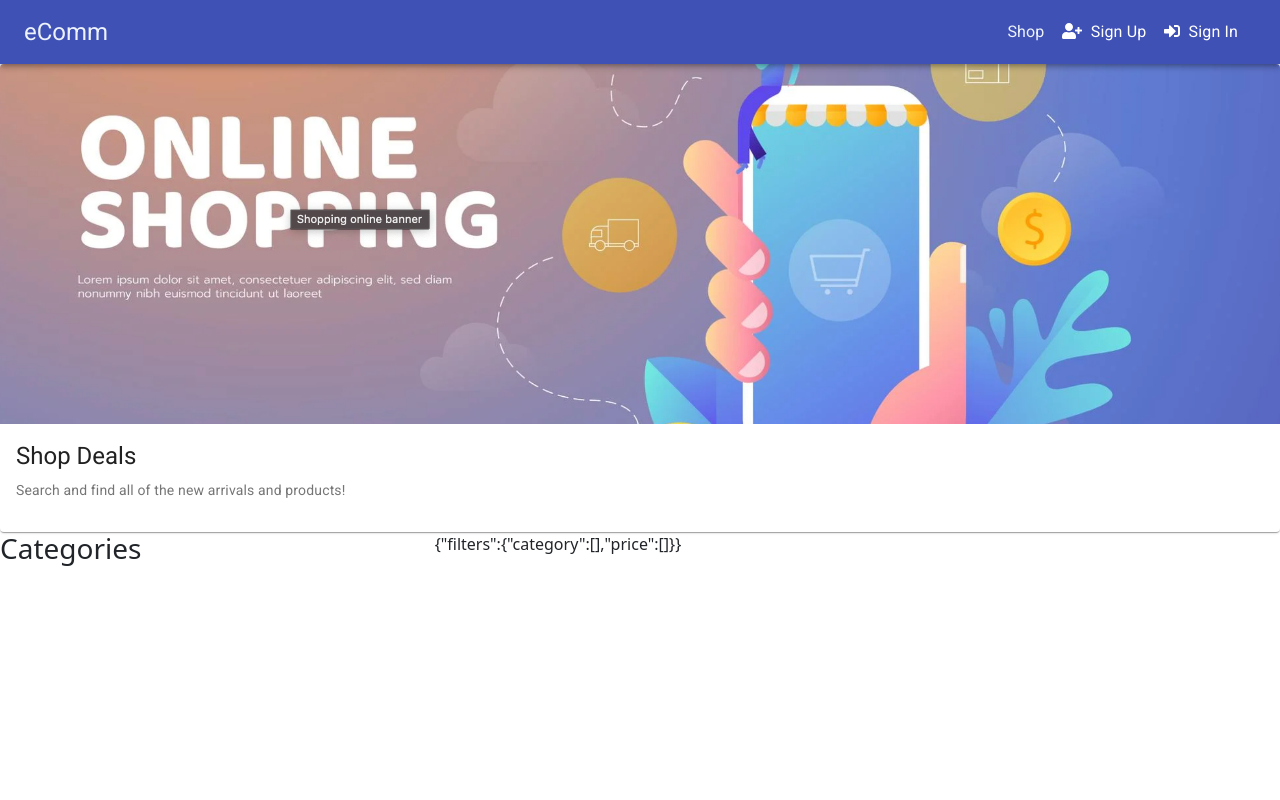
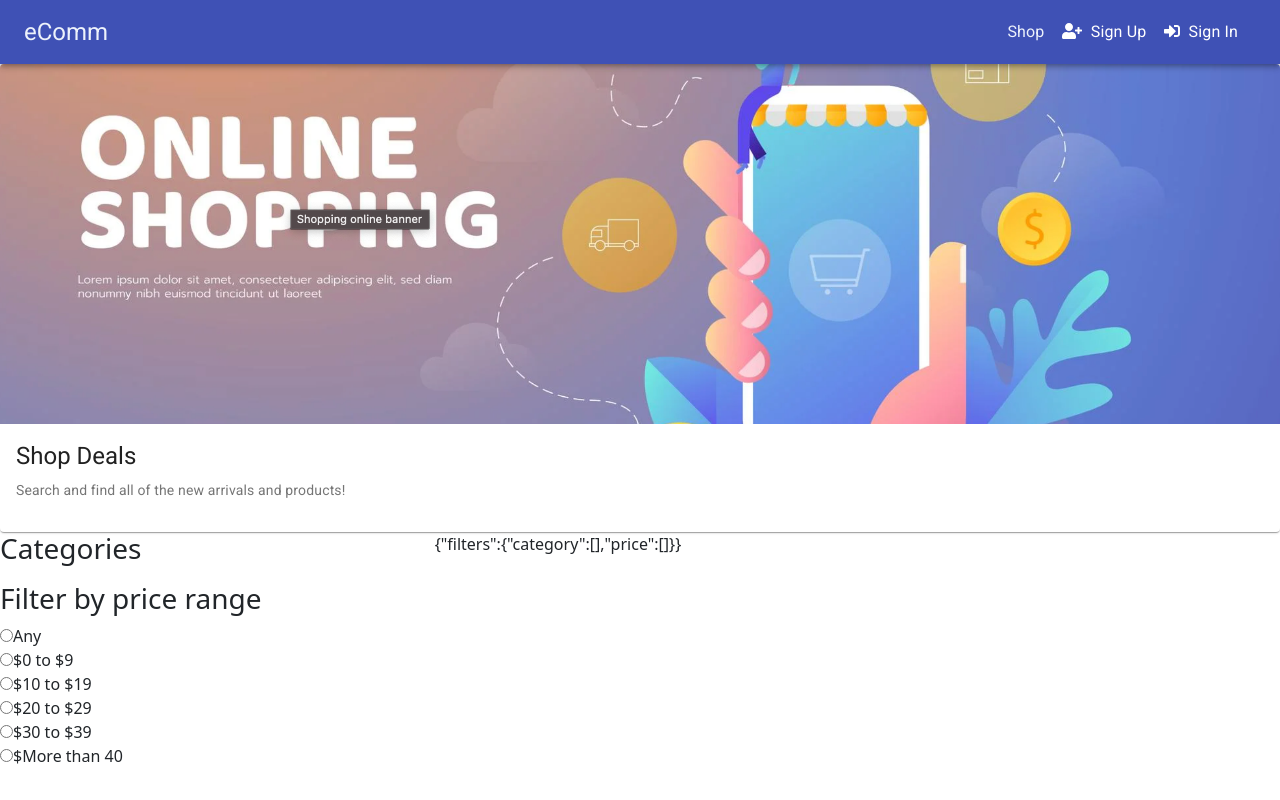
Before and after one commit to SilvinPradhan/eCommWeb, a React (Create React App) app in the folder ecomm-client/: page /shop in a window 1280 px wide. Built offline with nearby package versions, Linux system fonts and the light colour scheme; no server answers.

Commit message:
added radio buttons to filter products by price

```diff
--- /dev/null
+++ b/ecomm-client/src/core/radiobox/RadioBox.js
@@ -0,0 +1,28 @@
+import React, {useState, useEffect, Fragment} from 'react'
+
+const RadioBox = ({prices, handleFilters}) => {
+    const [value, setValue] = useState(0)
+
+    const handleChange = (event) => {
+        handleFilters(event.target.value)
+        setValue(event.target.value)
+    }
+
+    return (
+        <Fragment>
+            {
+                prices.map((price, index) => {
+                    return <div key={index}><input type="radio"
+                                                   onChange={handleChange}
+                                                   name={price}
+                                                   value={`${price._id}`}
+                                                   className="mr-2 ml-4"/>
+                        <label className="form-check-label">{price.name}</label>
+                    </div>
+                })
+            }
+        </Fragment>
+    )
+}
+
+export default RadioBox
--- a/ecomm-client/src/core/shop/Shop.js
+++ b/ecomm-client/src/core/shop/Shop.js
@@ -5,6 +5,8 @@ import {getCategories} from "../../admin/apiAdmin";
 import {ToastContainer, toast} from 'react-toastify';
 import 'react-toastify/dist/ReactToastify.css';
 import CheckBox from "../checkbox/CheckBox";
+import {prices} from "../price/FixedPrice";
+import RadioBox from "../radiobox/RadioBox";
 
 const Shop = () => {
     const [categories, setCategories] = useState([]);
@@ -41,7 +43,27 @@ const Shop = () => {
         // console.log('Shop', filters, filterBy)
         const newFilters = {...isfilter}
         newFilters.filters[filterBy] = filters
+        if (filterBy == "price") {
+            let priceValues = handlePrice(filters)
+            newFilters.filters[filterBy] = priceValues
+        }
+        loadFilteredResults(isfilter.filters)
         setIsFilters(newFilters)
+    }
+
+    const handlePrice = (value) => {
+        const data = prices
+        let array = []
+        for (let key in data) {
+            if (data[key]._id === parseInt(value)) {
+                array = data[key].array
+            }
+        }
+        return array
+    }
+
+    const loadFilteredResults = (newFilters) => {
+        console.log(newFilters)
     }
 
     return (
@@ -56,7 +78,14 @@ const Shop = () => {
                         <CheckBox handleFilters={filters => handleFilters(filters, 'category')}
                                   categories={categories}/>
                     </ul>
+                    <h3>Filter by price range</h3>
+                    <div>
+                        <RadioBox handleFilters={filters => handleFilters(filters, 'price')}
+                                  prices={prices}/>
+                    </div>
                 </div>
+
+
                 <div className="col-8">
                     {JSON.stringify(isfilter)}
                 </div>
```
